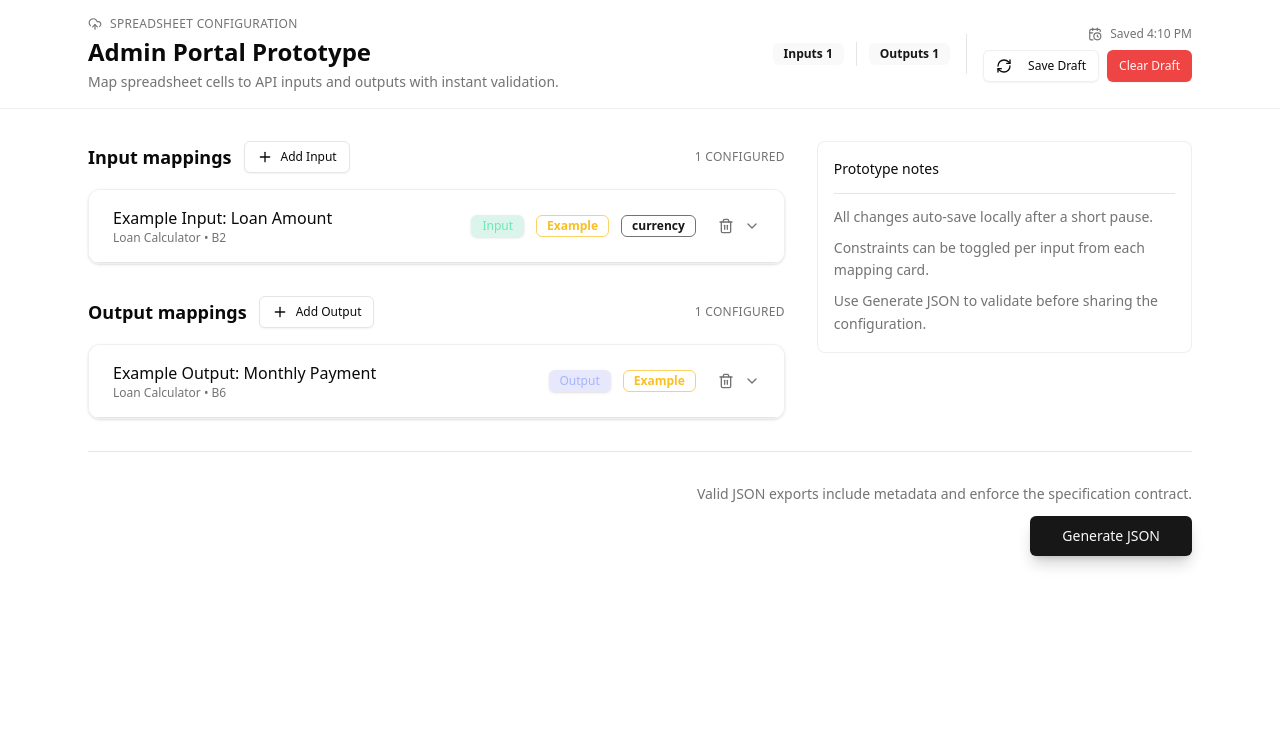
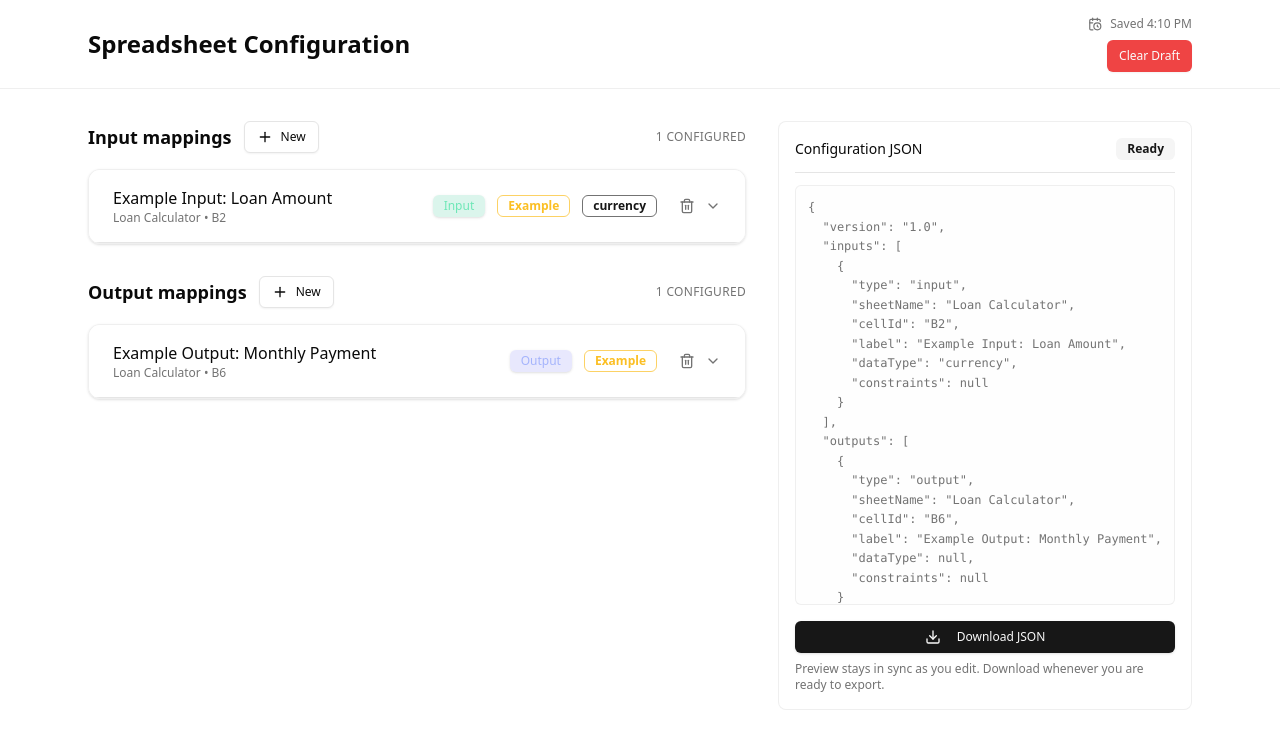
Before and after one commit to shuyangsun/spreadsheet-engine, a React (Vite) app in the folder src/prototype/admin-portal/v1-gpt-5-codex/: page / in a window 1280 px wide. Shown: the top 742 px of the page. Built offline with nearby package versions, Linux system fonts and the light colour scheme.

Commit message:
UI improvements.

```diff
--- a/src/prototype/admin-portal/v1-gpt-5-codex/index.html
+++ b/src/prototype/admin-portal/v1-gpt-5-codex/index.html
@@ -1,10 +1,10 @@
-<!doctype html>
+<!DOCTYPE html>
 <html lang="en">
   <head>
     <meta charset="UTF-8" />
     <link rel="icon" type="image/svg+xml" href="/vite.svg" />
     <meta name="viewport" content="width=device-width, initial-scale=1.0" />
-    <title>v1-gpt-5-codex</title>
+    <title>Spreadsheet configuration</title>
   </head>
   <body>
     <div id="root"></div>
--- a/src/prototype/admin-portal/v1-gpt-5-codex/src/App.tsx
+++ b/src/prototype/admin-portal/v1-gpt-5-codex/src/App.tsx
@@ -1,5 +1,5 @@
 import { useEffect, useMemo, useState } from "react";
-import { Plus, X } from "lucide-react";
+import { Download, Plus, X } from "lucide-react";
 
 import { Header } from "@/components/Header";
 import {
@@ -8,10 +8,11 @@ import {
   type OutputFormValues,
 } from "@/components/MappingForm";
 import { MappingCard } from "@/components/MappingCard";
-import { ExportDialog } from "@/components/ExportDialog";
 import { Button } from "@/components/ui/button";
 import { Separator } from "@/components/ui/separator";
 import { Alert, AlertDescription, AlertTitle } from "@/components/ui/alert";
+import { Badge } from "@/components/ui/badge";
+import { ScrollArea } from "@/components/ui/scroll-area";
 import { Toaster } from "@/components/ui/toaster";
 import { useToast } from "@/hooks/use-toast";
 
@@ -27,7 +28,6 @@ import type {
   DraftConfiguration,
   InputMapping,
   OutputMapping,
-  ValidationError,
 } from "@/lib/types";
 
 const makeLocationKey = (sheetName: string, cellId: string) =>
@@ -78,21 +78,20 @@ function App() {
   const [hasLoaded, setHasLoaded] = useState(false);
   const [isSaving, setIsSaving] = useState(false);
   const [lastSavedAt, setLastSavedAt] = useState<Date | null>(null);
-  const [exportOpen, setExportOpen] = useState(false);
-  const [exportJson, setExportJson] = useState("");
-  const [validationErrors, setValidationErrors] = useState<ValidationError[]>(
-    []
-  );
   const [showInputForm, setShowInputForm] = useState(false);
   const [showOutputForm, setShowOutputForm] = useState(false);
 
   const { toast } = useToast();
 
-  const clearValidationErrors = () => {
-    if (validationErrors.length > 0) {
-      setValidationErrors([]);
-    }
-  };
+  const liveValidation = useMemo(
+    () => validateConfiguration(configuration),
+    [configuration]
+  );
+
+  const previewJson = useMemo(
+    () => JSON.stringify(toExportConfiguration(configuration), null, 2),
+    [configuration]
+  );
 
   useEffect(() => {
     const stored = loadConfiguration();
@@ -135,8 +134,6 @@ function App() {
   const totalOutputs = configuration.outputs.length;
 
   const handleAddInput = (values: InputFormValues) => {
-    clearValidationErrors();
-
     const key = makeLocationKey(values.sheetName, values.cellId);
     const exists = [...configuration.inputs, ...configuration.outputs].some(
       (mapping) => makeLocationKey(mapping.sheetName, mapping.cellId) === key
@@ -175,8 +172,6 @@ function App() {
   };
 
   const handleAddOutput = (values: OutputFormValues) => {
-    clearValidationErrors();
-
     const key = makeLocationKey(values.sheetName, values.cellId);
     const exists = [...configuration.inputs, ...configuration.outputs].some(
       (mapping) => makeLocationKey(mapping.sheetName, mapping.cellId) === key
@@ -218,8 +213,6 @@ function App() {
     id: string,
     updates: Partial<InputMapping> | Partial<OutputMapping>
   ) => {
-    clearValidationErrors();
-
     setConfiguration((current) => ({
       ...current,
       inputs: current.inputs.map((mapping) =>
@@ -239,8 +232,6 @@ function App() {
     id: string,
     constraint: Constraint | null
   ) => {
-    clearValidationErrors();
-
     setConfiguration((current) => ({
       ...current,
       inputs: current.inputs.map((mapping) =>
@@ -255,8 +246,6 @@ function App() {
   };
 
   const handleRemoveMapping = (id: string) => {
-    clearValidationErrors();
-
     const mapping = [...configuration.inputs, ...configuration.outputs].find(
       (item) => item.id === id
     );
@@ -275,25 +264,11 @@ function App() {
     }
   };
 
-  const handleManualSave = () => {
-    saveConfiguration(configuration);
-    setLastSavedAt(new Date());
-    setIsSaving(false);
-
-    toast({
-      title: "Draft saved",
-      description: "Your configuration has been persisted to this browser.",
-    });
-  };
-
   const handleClearDraft = () => {
-    clearValidationErrors();
-
     clearConfiguration();
     const reset = createExampleConfiguration();
     setConfiguration(reset);
     setLastSavedAt(null);
-    setValidationErrors([]);
 
     toast({
       title: "Draft reset",
@@ -301,51 +276,24 @@ function App() {
     });
   };
 
-  const handleGenerateJson = () => {
-    const result = validateConfiguration(configuration);
-
-    if (!result.isValid) {
-      setValidationErrors(result.errors);
+  const handleDownloadJson = (
+    json: string,
+    filenamePrefix = "configuration"
+  ) => {
+    if (!liveValidation.isValid) {
       toast({
         variant: "destructive",
-        title: "Validation failed",
-        description: `${result.errors.length} issue${
-          result.errors.length === 1 ? "" : "s"
-        } require attention before export.`,
+        title: "Download blocked",
+        description: "Resolve configuration issues before exporting.",
       });
       return;
     }
 
-    const exportPayload = toExportConfiguration(configuration);
-    const json = JSON.stringify(exportPayload, null, 2);
-    setExportJson(json);
-    setExportOpen(true);
-  };
-
-  const handleCopyJson = async () => {
-    try {
-      await navigator.clipboard.writeText(exportJson);
-      toast({
-        title: "JSON copied",
-        description: "Configuration has been copied to your clipboard.",
-      });
-    } catch (error) {
-      console.error(error);
-      toast({
-        variant: "destructive",
-        title: "Copy failed",
-        description:
-          "Your browser blocked clipboard access. Please download the file instead.",
-      });
-    }
-  };
-
-  const handleDownloadJson = () => {
-    const blob = new Blob([exportJson], { type: "application/json" });
+    const blob = new Blob([json], { type: "application/json" });
     const url = URL.createObjectURL(blob);
     const anchor = document.createElement("a");
     anchor.href = url;
-    anchor.download = `configuration-${new Date().toISOString()}.json`;
+    anchor.download = `${filenamePrefix}-${new Date().toISOString()}.json`;
     anchor.click();
     URL.revokeObjectURL(url);
 
@@ -360,21 +308,18 @@ function App() {
     <div className="min-h-screen bg-background text-foreground">
       <Header
         onClear={handleClearDraft}
-        onSave={handleManualSave}
         lastSavedAt={lastSavedAt}
         isSaving={isSaving}
-        totalInputs={totalInputs}
-        totalOutputs={totalOutputs}
       />
       <main className="mx-auto flex w-full max-w-6xl flex-1 flex-col gap-8 px-6 py-8">
-        {validationErrors.length > 0 && (
+        {!liveValidation.isValid && (
           <Alert variant="destructive" className="border-destructive/60">
             <AlertTitle className="text-base font-semibold">
               Please resolve validation errors
             </AlertTitle>
             <AlertDescription>
               <ul className="mt-2 space-y-1 text-sm">
-                {validationErrors.map((error, index) => (
+                {liveValidation.errors.map((error, index) => (
                   <li key={`${error.field ?? "error"}-${index}`}>
                     {error.message}
                   </li>
@@ -402,7 +347,7 @@ function App() {
                     }}
                   >
                     <Plus className="h-4 w-4" />
-                    Add Input
+                    New
                   </Button>
                   {showInputForm && (
                     <Button
@@ -456,7 +401,7 @@ function App() {
                     }}
                   >
                     <Plus className="h-4 w-4" />
-                    Add Output
+                    New
                   </Button>
                   {showOutputForm && (
                     <Button
@@ -496,47 +441,61 @@ function App() {
           </div>
 
           <aside className="space-y-6">
-            <div className="rounded-lg border border-border/60 bg-card/50 p-4 text-sm leading-relaxed text-muted-foreground">
-              <p className="font-medium text-foreground">Prototype notes</p>
+            <div className="rounded-lg border border-border/60 bg-card/50 p-4 text-sm text-muted-foreground">
+              <div className="flex items-center justify-between gap-3">
+                <p className="font-medium text-foreground">
+                  Configuration JSON
+                </p>
+                <Badge
+                  variant={liveValidation.isValid ? "secondary" : "destructive"}
+                  className="whitespace-nowrap"
+                >
+                  {liveValidation.isValid ? "Ready" : "Needs fixes"}
+                </Badge>
+              </div>
               <Separator className="my-3" />
-              <ul className="space-y-2">
-                <li>All changes auto-save locally after a short pause.</li>
-                <li>
-                  Constraints can be toggled per input from each mapping card.
-                </li>
-                <li>
-                  Use Generate JSON to validate before sharing the
-                  configuration.
-                </li>
-              </ul>
+              {!liveValidation.isValid && (
+                <div className="mb-3 space-y-2 rounded-md border border-destructive/60 bg-destructive/10 p-3 text-xs text-destructive-foreground">
+                  <p className="font-semibold text-destructive-foreground">
+                    Resolve validation issues
+                  </p>
+                  <ul className="space-y-1">
+                    {liveValidation.errors.slice(0, 3).map((error, index) => (
+                      <li key={`${error.field ?? "error"}-${index}`}>
+                        {error.message}
+                      </li>
+                    ))}
+                  </ul>
+                  {liveValidation.errors.length > 3 && (
+                    <p className="text-[11px] text-destructive-foreground/80">
+                      +{liveValidation.errors.length - 3} more issue
+                      {liveValidation.errors.length - 3 === 1 ? "" : "s"}
+                    </p>
+                  )}
+                </div>
+              )}
+              <ScrollArea className="max-h-[420px] rounded-md border border-border/60 bg-muted/10 p-3">
+                <pre className="text-xs leading-relaxed text-muted-foreground">
+                  <code>{previewJson}</code>
+                </pre>
+              </ScrollArea>
+              <Button
+                size="sm"
+                className="mt-4 w-full"
+                onClick={() => handleDownloadJson(previewJson)}
+                disabled={!liveValidation.isValid}
+              >
+                <Download className="mr-2 h-4 w-4" /> Download JSON
+              </Button>
+              <p className="mt-2 text-xs text-muted-foreground">
+                {liveValidation.isValid
+                  ? "Preview stays in sync as you edit. Download whenever you are ready to export."
+                  : "Preview updates live. Fix the issues listed above to enable downloads."}
+              </p>
             </div>
           </aside>
         </section>
-
-        <Separator className="border-border/60" />
-
-        <div className="flex flex-col items-end gap-3">
-          <p className="text-sm text-muted-foreground">
-            Valid JSON exports include metadata and enforce the specification
-            contract.
-          </p>
-          <Button
-            size="lg"
-            className="bg-primary px-8 text-primary-foreground shadow-lg shadow-primary/20"
-            onClick={handleGenerateJson}
-          >
-            Generate JSON
-          </Button>
-        </div>
       </main>
-
-      <ExportDialog
-        open={exportOpen}
-        onOpenChange={setExportOpen}
-        json={exportJson}
-        onCopy={handleCopyJson}
-        onDownload={handleDownloadJson}
-      />
 
       <Toaster />
     </div>
--- a/src/prototype/admin-portal/v1-gpt-5-codex/src/components/Header.tsx
+++ b/src/prototype/admin-portal/v1-gpt-5-codex/src/components/Header.tsx
@@ -1,7 +1,6 @@
-import { CalendarClock, CloudUpload, RefreshCw } from "lucide-react";
+import { CalendarClock } from "lucide-react";
 
 import { Button } from "@/components/ui/button";
-import { Badge } from "@/components/ui/badge";
 import {
   AlertDialog,
   AlertDialogAction,
@@ -13,15 +12,11 @@ import {
   AlertDialogTitle,
   AlertDialogTrigger,
 } from "@/components/ui/alert-dialog";
-import { Separator } from "@/components/ui/separator";
 
 interface HeaderProps {
   onClear: () => void;
-  onSave: () => void;
   lastSavedAt: Date | null;
   isSaving: boolean;
-  totalInputs: number;
-  totalOutputs: number;
 }
 
 const formatTimestamp = (timestamp: Date | null) => {
@@ -37,62 +32,23 @@ const formatTimestamp = (timestamp: Date | null) => {
   return `Saved ${formatter.format(timestamp)}`;
 };
 
-export function Header({
-  onClear,
-  onSave,
-  lastSavedAt,
-  isSaving,
-  totalInputs,
-  totalOutputs,
-}: HeaderProps) {
+export function Header({ onClear, lastSavedAt, isSaving }: HeaderProps) {
   return (
     <header className="sticky top-0 z-40 border-b border-border/60 bg-background/85 backdrop-blur">
       <div className="mx-auto flex w-full max-w-6xl items-center justify-between gap-6 px-6 py-4">
-        <div className="space-y-1">
-          <div className="flex items-center gap-2 text-xs uppercase tracking-wide text-muted-foreground">
-            <CloudUpload className="h-3.5 w-3.5" />
-            <span>Spreadsheet Configuration</span>
-          </div>
+        <div>
           <h1 className="text-2xl font-semibold text-foreground">
-            Admin Portal Prototype
+            Spreadsheet Configuration
           </h1>
-          <p className="text-sm text-muted-foreground">
-            Map spreadsheet cells to API inputs and outputs with instant
-            validation.
-          </p>
         </div>
         <div className="flex items-center gap-4">
-          <div className="flex items-center gap-3 text-sm text-muted-foreground">
-            <Badge
-              variant="secondary"
-              className="bg-secondary/60 text-secondary-foreground"
-            >
-              Inputs&nbsp;{totalInputs}
-            </Badge>
-            <Separator orientation="vertical" className="h-6" />
-            <Badge
-              variant="secondary"
-              className="bg-secondary/60 text-secondary-foreground"
-            >
-              Outputs&nbsp;{totalOutputs}
-            </Badge>
-          </div>
-          <Separator orientation="vertical" className="h-10" />
+          <div className="flex items-center gap-3 text-sm text-muted-foreground"></div>
           <div className="flex flex-col items-end">
             <div className="flex items-center gap-2 text-xs font-medium text-muted-foreground">
               <CalendarClock className="h-3.5 w-3.5" />
               {isSaving ? "Saving draft…" : formatTimestamp(lastSavedAt)}
             </div>
             <div className="mt-2 flex items-center gap-2">
-              <Button
-                size="sm"
-                variant="outline"
-                className="border-border/60 bg-background/60"
-                onClick={onSave}
-              >
-                <RefreshCw className="mr-2 h-3.5 w-3.5" />
-                Save Draft
-              </Button>
               <AlertDialog>
                 <AlertDialogTrigger asChild>
                   <Button size="sm" variant="destructive">
```
